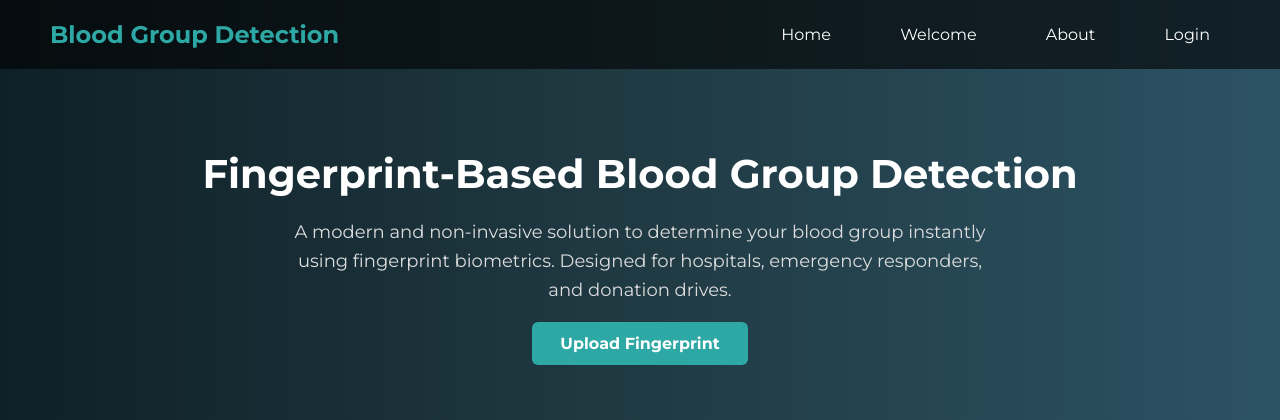
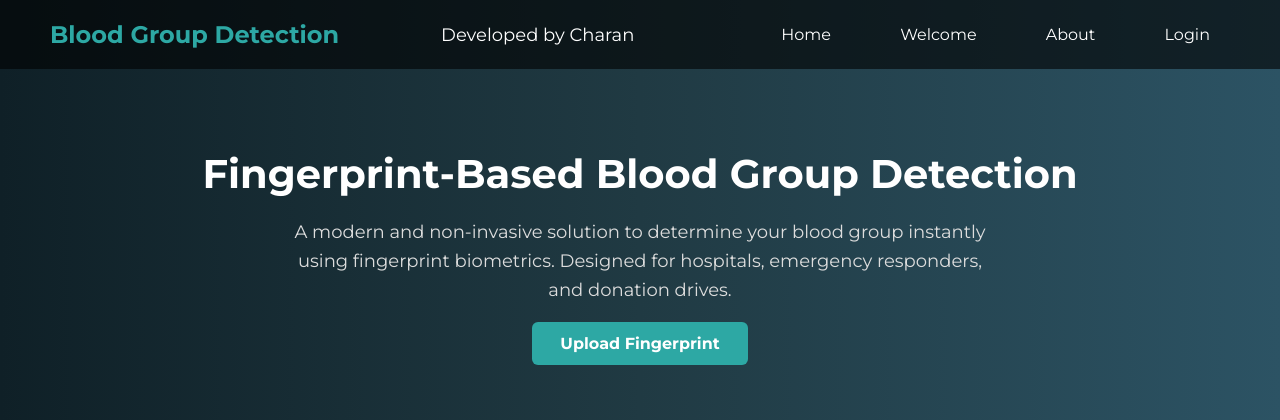
Before and after one commit to charansriram0852/blood-group-detection, a Flask app: page / in a window 1280 px wide. Shown: the top 420 px of the page. Run offline with Flask 3, Linux system fonts and the light colour scheme; some libraries are stand-ins or nearby versions.

Commit message:
Updated project with my name

```diff
--- a/templates/index.html
+++ b/templates/index.html
@@ -3,7 +3,7 @@
 <head>
   <meta charset="UTF-8" />
   <meta name="viewport" content="width=device-width, initial-scale=1.0"/>
-  <title>Fingerprint Blood Group Detection</title>
+  <title>Blood Group Detection - Charan</title>
   <link href="https://fonts.googleapis.com/css2?family=Montserrat:wght@400;600;700&display=swap" rel="stylesheet">
   <style>
     * {
@@ -137,6 +137,9 @@
 
   <header>
     <h1>Blood Group Detection</h1>
+    <p style="text-align:center; font-size:18px;">
+        Developed by Charan
+    </p>
     <nav>
       <a href="#">Home</a>
       <a href="#welcome">Welcome</a>
```
